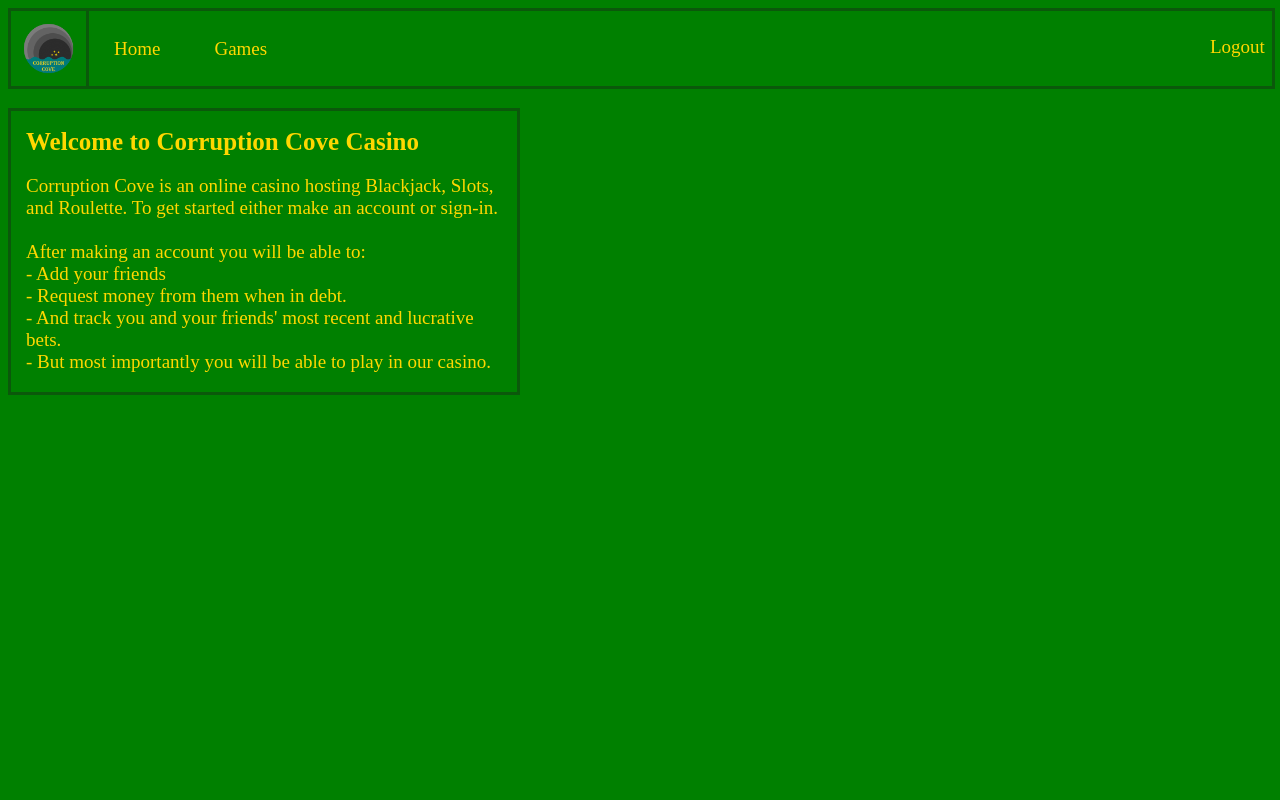
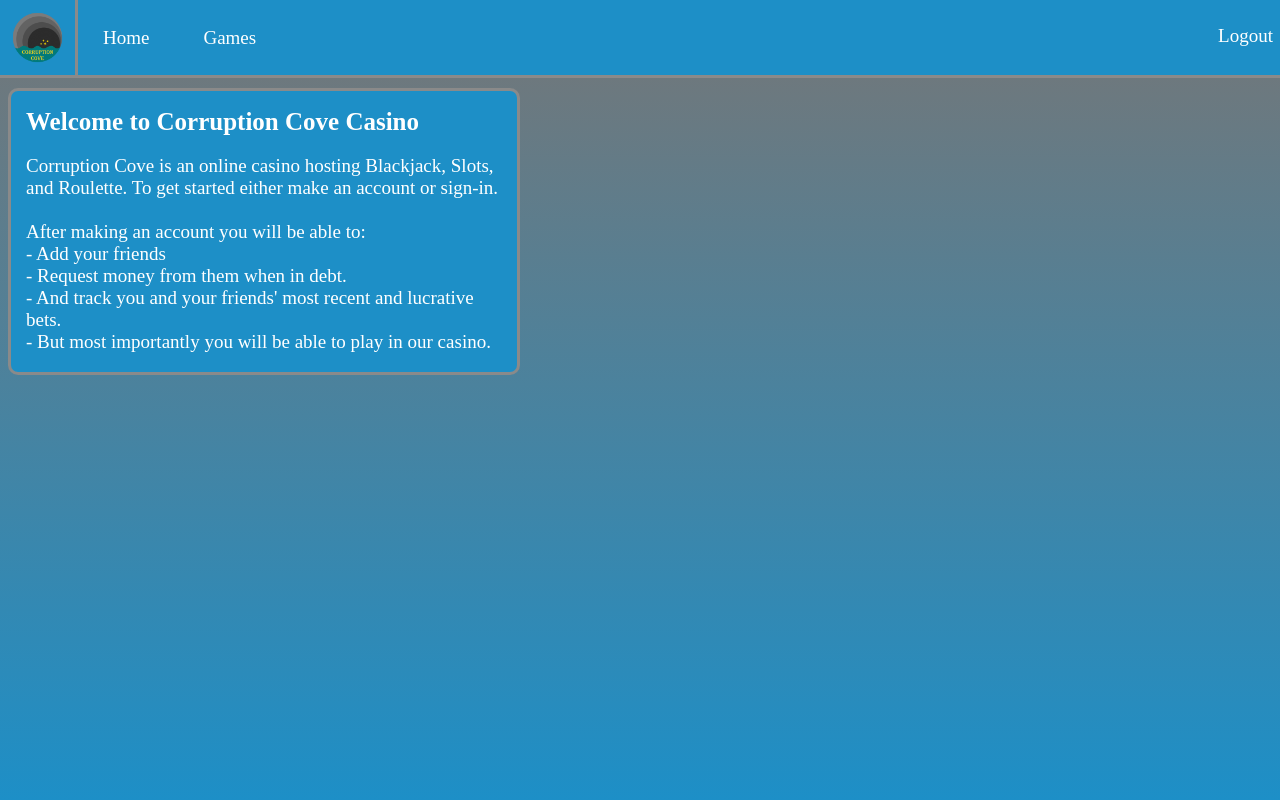
Before and after one commit to LunarSands/Corruption-Cove-Casino, a Django app: page /corruption-cove-casino/ in a window 1280 px wide. Run offline with Django 5.2, Linux system fonts and the light colour scheme; the visitor is signed in with stand-in values (Sample User, id 1).

Commit message:
made it pretty bc cammeyK is a bully

```diff
--- a/static/nav.css
+++ b/static/nav.css
@@ -1,14 +1,17 @@
 div.nav {
     display: flex;
     height:75px;
-    background-color:green;
+    background-color: #1d8fc7;
     position: fixed;
-    width: 98.5%;
+    top: 0;
+    left: 0;
+    width: 100%;
     display: flex;
     align-items: center;
     border-style: solid;
-    border-color: rgb(11, 88, 11);
-    border-width: 3px;
+    border-color: #8a8a8a;
+    border-width: 0px;
+    border-bottom-width: 3px;
   }
 
 div.pfphelper {
@@ -22,8 +25,8 @@ ul.nav {
     justify-self: left;
     list-style-type: none;
     margin-left: 38px;
-    padding-top: 3%;
-    padding-bottom: 3%;
+    padding-top: 5%;
+    padding-bottom: 5%;
     overflow: hidden;
     position: fixed;
     z-index: 1;
@@ -49,7 +52,7 @@ li.account {
 
 a.nav {
     display: inline;
-    color: gold;
+    color: white;
     text-align: center;
     padding-top: 27px;
     padding-bottom: 28px;
@@ -60,24 +63,24 @@ a.nav {
 }
 
 a.account {
-  color: gold;
+  color: white;
   font-size: 19px;
   text-decoration: none;
 }
 
 a.account:hover{
-  color: rgb(174, 13, 13);
+  color: #7a7a7a;
 }
 
 a.nav:hover{
-    background-color: rgb(174, 13, 13);
+    background-color: #7a7a7a;
 }
 
 img.logo {
     height: 75px;
     display: inline;
     border-style: solid;
-    border-color: rgb(11, 88, 11);
+    border-color: #8a8a8a;
     border-right-width: 3px;
     border-left-width: 0px;
 }
@@ -86,9 +89,7 @@ img.account {
     height: 75px;
     display: inline;
     border-style: solid;
-    border-color: rgb(11, 88, 11);
-    border-right-width: 0px;
-    border-bottom-width: 0px;
-    border-top-width: 0px;
+    border-color: #8a8a8a;
+    border-width: 0px;
     border-left-width: 3px;
 }
--- a/static/roulette.css
+++ b/static/roulette.css
@@ -55,6 +55,7 @@
 }
 
 .controls {
+  vertical-align: top;
   position: relative;
   float: right;
   margin-right: 0;
--- a/static/styles.css
+++ b/static/styles.css
@@ -1,20 +1,31 @@
 html {background-color:green;}
 
 div.block {
-  height:100px;
+  height:80px;
 }
 
 div.welcome {
   width: 40%;
+  background-color: #1d8fc7;
   border-style: solid;
-  border-color: rgb(11, 88, 11);
+  border-color: #8a8a8a;
   border-width: 3px;
+  border-radius: 10px;
 }
 
+div.gradient {
+  position: absolute;
+  top: 0;
+  left: 0;
+  width: 100%;
+  height: 100%;
+  background: linear-gradient(to bottom, #767676, #1d8fc7);
+  z-index: -1;
+}
 
 h1.welcome {
   display: block;
-  color: gold;
+  color: white;
   font-size: 25px;
   margin-left: 15px;
   margin-right: 15px;
@@ -22,7 +33,7 @@ h1.welcome {
 
 h2.welcome {
   display: block;
-  color: gold;
+  color: white;
   font-size: 20px;
   margin-left: 15px;
   margin-right: 15px;
@@ -30,7 +41,7 @@ h2.welcome {
 
 p.welcome {
   display: block;
-  color: gold;
+  color: white;
   font-size: 19px;
   margin-left: 15px;
   margin-right: 15px;
--- a/templates/Corruption_Cove/base.html
+++ b/templates/Corruption_Cove/base.html
@@ -16,6 +16,8 @@
         {% include 'Corruption_Cove/nav.html' %}
         <div class="block">
         </div>
+        <div class="gradient">
+        </div>
         {% block body_block %}
         {% endblock %}
         <script src="https://code.jquery.com/jquery-3.3.1.min.js" crossorigin="anonymous"></script>
```
Also changed, not shown: static/account.css (+20 -14 lines), static/bets.css (+5 -3 lines), static/games.css (+46 -13 lines), templates/Corruption_Cove/index.html (indentation only).
